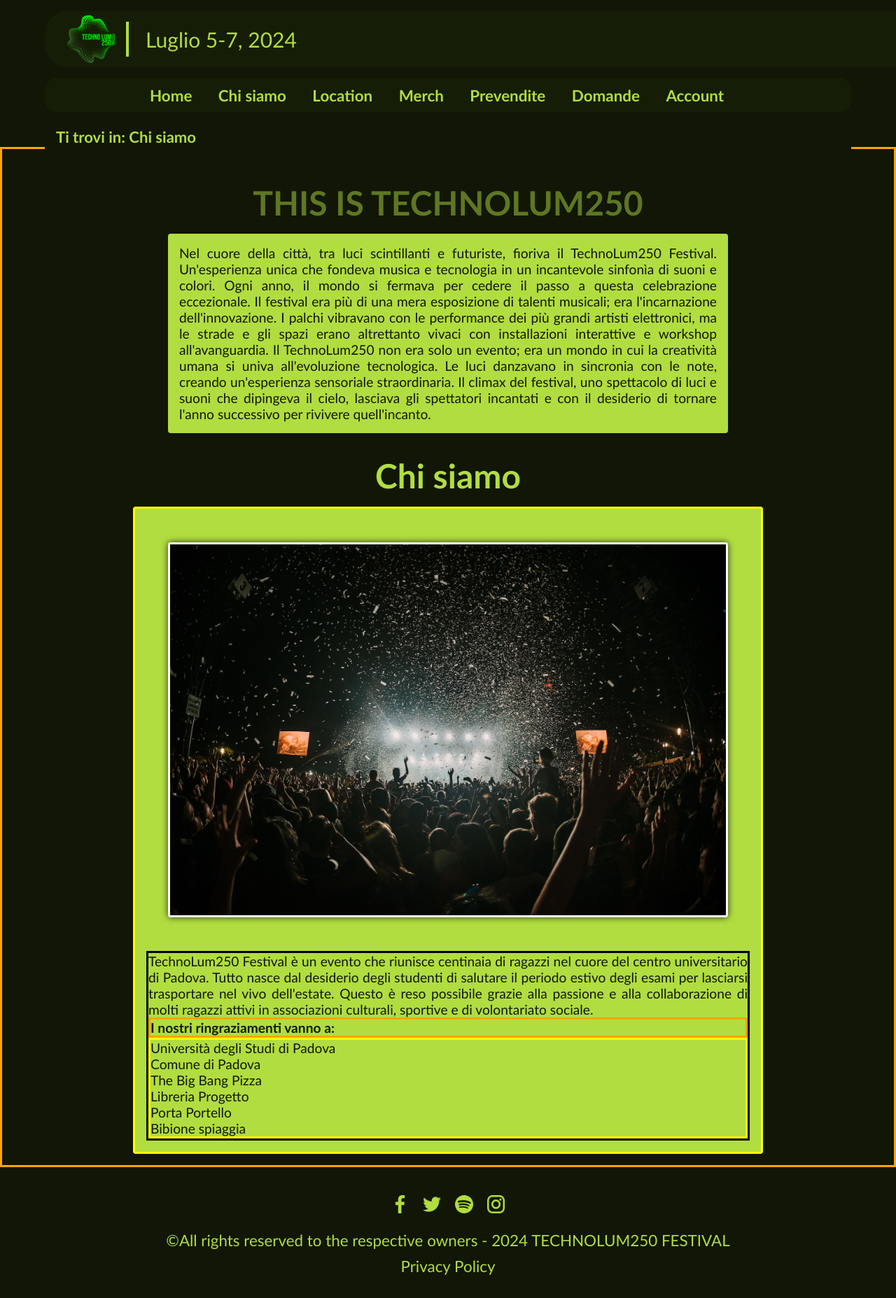
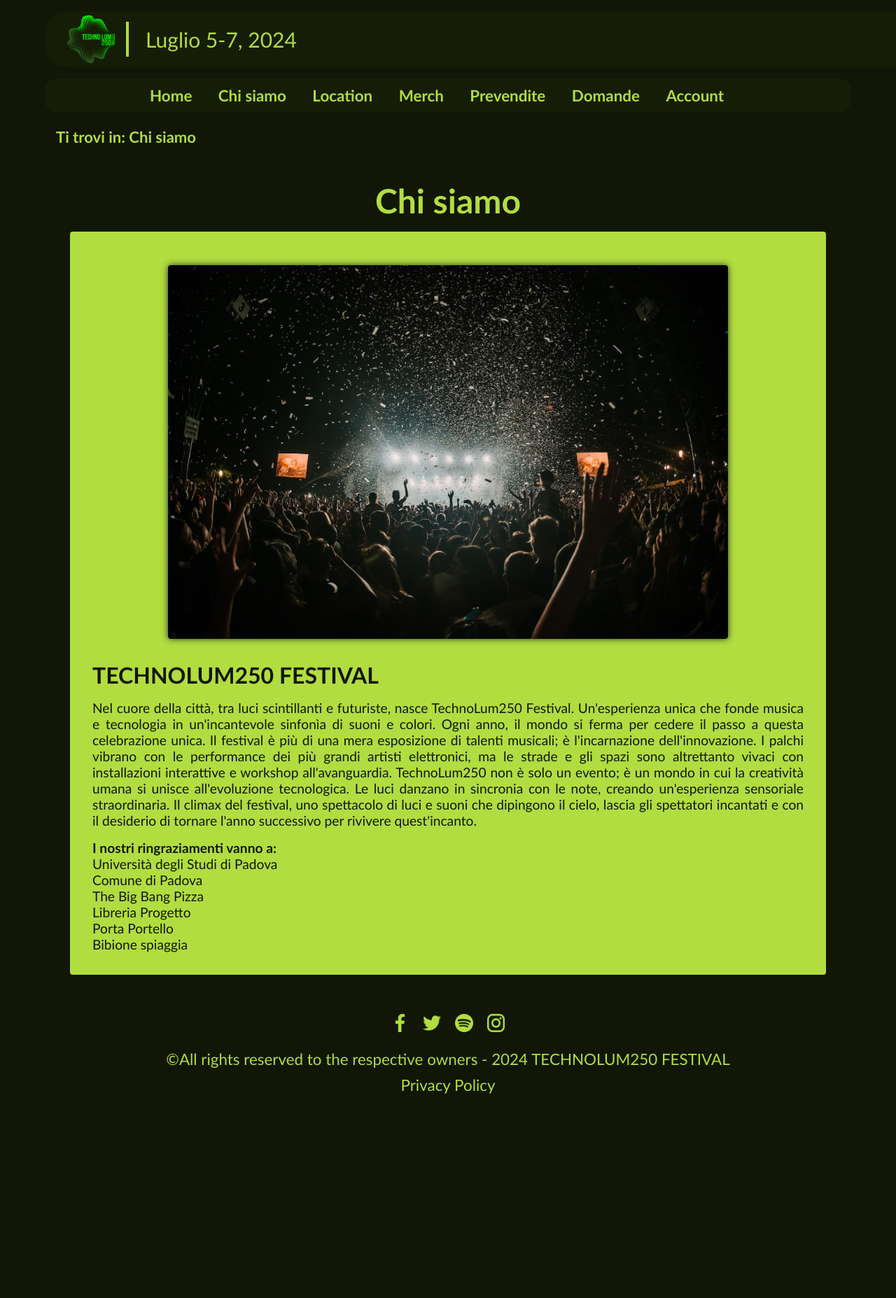
Before and after one commit to lonewalker0/progetto-tecweb, a PHP site: page /chisiamo.php in a window 1280 px wide. Shown: the whole page at 70% size. After the commit the page ends 1563 px from the top, so only its background shows below. Run offline with PHP 8.4, Linux system fonts and the light colour scheme.

Commit message:
aggiunti eventi + css pagina chi siamo

```diff
--- a/Src/src/chisiamo.php
+++ b/Src/src/chisiamo.php
@@ -9,32 +9,28 @@
 
 $main = "
 <div id='chi-siamo-container'>
-    <h1 id='this-is' class='fade'>THIS IS TECHNOLUM250</h1>
-    <div id='storia-festival'>
-        <p>
-            Nel cuore della città, tra luci scintillanti e futuriste, fioriva il TechnoLum250 Festival.
-            Un'esperienza unica che fondeva musica e tecnologia in un incantevole sinfonìa di suoni e colori.
-            Ogni anno, il mondo si fermava per cedere il passo a questa celebrazione eccezionale.
-            Il festival era più di una mera esposizione di talenti musicali; era l'incarnazione dell'innovazione.
-            I palchi vibravano con le performance dei più grandi artisti elettronici,
-            ma le strade e gli spazi erano altrettanto vivaci con installazioni interattive e workshop all'avanguardia.
-            Il TechnoLum250 non era solo un evento; era un mondo in cui la creatività umana si univa all'evoluzione tecnologica.
-            Le luci danzavano in sincronia con le note, creando un'esperienza sensoriale straordinaria.
-            Il climax del festival, uno spettacolo di luci e suoni che dipingeva il cielo,
-            lasciava gli spettatori incantati e con il desiderio di tornare l'anno successivo per rivivere quell'incanto.
-        </p>
-    </div>
+
     <h1>Chi siamo</h1>
 
      <div id='chi-siamo-contenuto'>
 
         <img src='assets/festival.png' id='img-chi-siamo' alt='Evento festival'>
 
+        <h2>TechnoLum250 Festival</h2>
+
         <div id='chi-siamo-testo'>
 
-        <p>TechnoLum250 Festival è un evento che riunisce centinaia di ragazzi nel cuore del centro universitario di Padova.
-            Tutto nasce dal desiderio degli studenti di salutare il periodo estivo degli esami per lasciarsi trasportare nel vivo dell'estate.
-            Questo è reso possibile grazie alla passione e alla collaborazione di molti ragazzi attivi in associazioni culturali, sportive e di volontariato sociale.
+        <p>
+            Nel cuore della città, tra luci scintillanti e futuriste, nasce TechnoLum250 Festival.
+            Un'esperienza unica che fonde musica e tecnologia in un'incantevole sinfonìa di suoni e colori.
+            Ogni anno, il mondo si ferma per cedere il passo a questa celebrazione unica.
+            Il festival è più di una mera esposizione di talenti musicali; è l'incarnazione dell'innovazione.
+            I palchi vibrano con le performance dei più grandi artisti elettronici,
+            ma le strade e gli spazi sono altrettanto vivaci con installazioni interattive e workshop all'avanguardia.
+            TechnoLum250 non è solo un evento; è un mondo in cui la creatività umana si unisce all'evoluzione tecnologica.
+            Le luci danzano in sincronia con le note, creando un'esperienza sensoriale straordinaria.
+            Il climax del festival, uno spettacolo di luci e suoni che dipingono il cielo,
+            lascia gli spettatori incantati e con il desiderio di tornare l'anno successivo per rivivere quest'incanto.
         </p>
 
         <p id='ringraziamenti'>I nostri ringraziamenti vanno a:</p>
--- a/Src/src/css/newstyle.css
+++ b/Src/src/css/newstyle.css
@@ -40,7 +40,7 @@
   text-align: center;
   padding: 1rem;
   color: var(--verde-nero);
-  font-size: 2.2rem;
+  font-size: 2rem;
   font-weight: 500;
   font-weight: bold;
 }
@@ -371,16 +371,16 @@
 
 .event-container {
   margin: 0;
-  padding: 1rem;
+  padding: 0 1rem 0 1rem;
+  margin: 1rem 0 1rem 0;
 
-  border: solid;
-  border-color: orange;
+  /* border: solid;
+  border-color: orange; */
 }
 
 .programma-entry {
   display: flex;
   align-items: center;
-  margin-bottom: 4rem;
   background-color: var(--verde-lime);
   border-radius: 1rem;
 
@@ -429,17 +429,6 @@
 
   /* border: solid;
   border-color: brown; */
-}
-
-.event-title {
-  font-size: 2rem;
-  font-weight: 500;
-  font-weight: bold;
-  margin-bottom: 1rem;
-  color: white;
-
-  /* border: solid;
-  border-color: orange; */
 }
 
 /* Carosello dinamico del main */
@@ -603,11 +592,12 @@
 #chi-siamo-container {
   padding: 1rem;
 
-  border: solid;
-  border-color: orange;
+  /* border: solid;
+  border-color: orange; */
 }
 
-#storia-festival {
+/*
+  #storia-festival {
   max-width: 800px;
   margin: 0 auto;
   padding: 1rem;
@@ -620,18 +610,27 @@
   font-weight: 100;
   text-align: justify;
 }
+*/
 
 #chi-siamo-contenuto {
-  max-width: 900px;
+  max-width: 1080px;
   margin: 0 auto;
   text-align: left;
-  padding: 1rem;
+  padding: 2rem;
   padding-top: 3rem;
   background-color: var(--verde-lime);
   border-radius: 4px;
 
-  border: solid;
-  border-color: yellow;
+  /* border: solid;
+  border-color: yellow; */
+}
+
+#chi-siamo-contenuto h2 {
+  text-align: left;
+  padding-left: 0;
+  text-transform: uppercase;
+  font-weight: bold;
+  color: var(--verde-scuro);
 }
 
 #img-chi-siamo {
@@ -639,34 +638,35 @@
   margin: 0 auto;
   width: 800px;
   height: auto;
-  margin-bottom: 3rem;
+  margin-bottom: 1rem;
   border-radius: 4px;
   box-shadow: 0 0 10px rgba(37, 53, 25, 1);
 
-  border: solid;
-  border-color: white;
+  /* border: solid;
+  border-color: white; */
 }
 
 #chi-siamo-testo {
   text-align: justify;
   color: var(--verde-scuro);
 
-  border: solid;
-  border-color: black;
+  /* border: solid;
+  border-color: black; */
 }
 
 #ringraziamenti {
+  margin-top: 1rem;
   font-weight: bold;
 
-  border: solid;
-  border-color: orange;
+  /* border: solid;
+  border-color: orange; */
 }
 
 #ul-ringraziamenti {
   list-style: none;
 
-  border: solid;
-  border-color: yellow;
+  /* border: solid;
+  border-color: yellow; */
 }
 
 /* Location */
@@ -792,11 +792,6 @@
   font-weight: bold;
 }
 
-
-
-
-
-
 /* Domande */
 
 #faq-container {
@@ -818,11 +813,6 @@
 
   /* border: solid;
   border-color: yellow; */
-}
-
-.faq-title {
-  font-size: 24px;
-  margin-bottom: 1rem;
 }
 
 .faq-box-container {
--- a/Src/src/domande.php
+++ b/Src/src/domande.php
@@ -13,7 +13,7 @@
 <h1>Domande frequenti (FAQ)</h1>
 
 <div class='faq-section'>
-    <h2 class='faq-title'>Informazioni generali sul festival</h2>
+    <h2>Informazioni generali sul festival</h2>
     <div class='faq-box-container'>
     <div class='faq-item'>
         <p class='question'>Qual è l'età minima per poter partecipare a TechnoLum250 Festival?</p>
@@ -48,7 +48,7 @@
 </div>
 
 <div class='faq-section'>
-    <h2 class='faq-title'>Biglietti e acquisti</h2>
+    <h2>Biglietti e acquisti</h2>
     <div class='faq-box-container'>
     <div class='faq-item'>
         <p class='question'>Dove posso acquistare i biglietti per TechnoLum250 Festival 2024?</p>
@@ -72,7 +72,7 @@
 </div>
 
     <div class='faq-section'>
-        <h2 class='faq-title'>Info utili</h2>
+        <h2>Info utili</h2>
             <div class='faq-box-container'>
                 <div class='faq-item'>
                     <p class='question'>Dove parcheggiare?</p>
```
Also changed, not shown: Src/init-scripts/init.sql (+21 -3 lines), Src/src/html/event.html (+10 -4 lines), Src/src/assets/artisti/1212.jpg (deleted), Src/src/assets/artisti/kid-yugi.png (added), Src/src/assets/artisti/night-skinny.png (added), Src/src/assets/artisti/prova2.jpg (deleted), Src/src/assets/artisti/provs.png (deleted), Src/src/assets/artisti/radical.png (added), Src/src/assets/artisti/rosa-chemical.png (added), Src/src/assets/artisti/thelonius-b.png (added), Src/src/assets/artisti/tony-boy.png (added), Src/src/assets/artisti/zyrtck.png (added).
